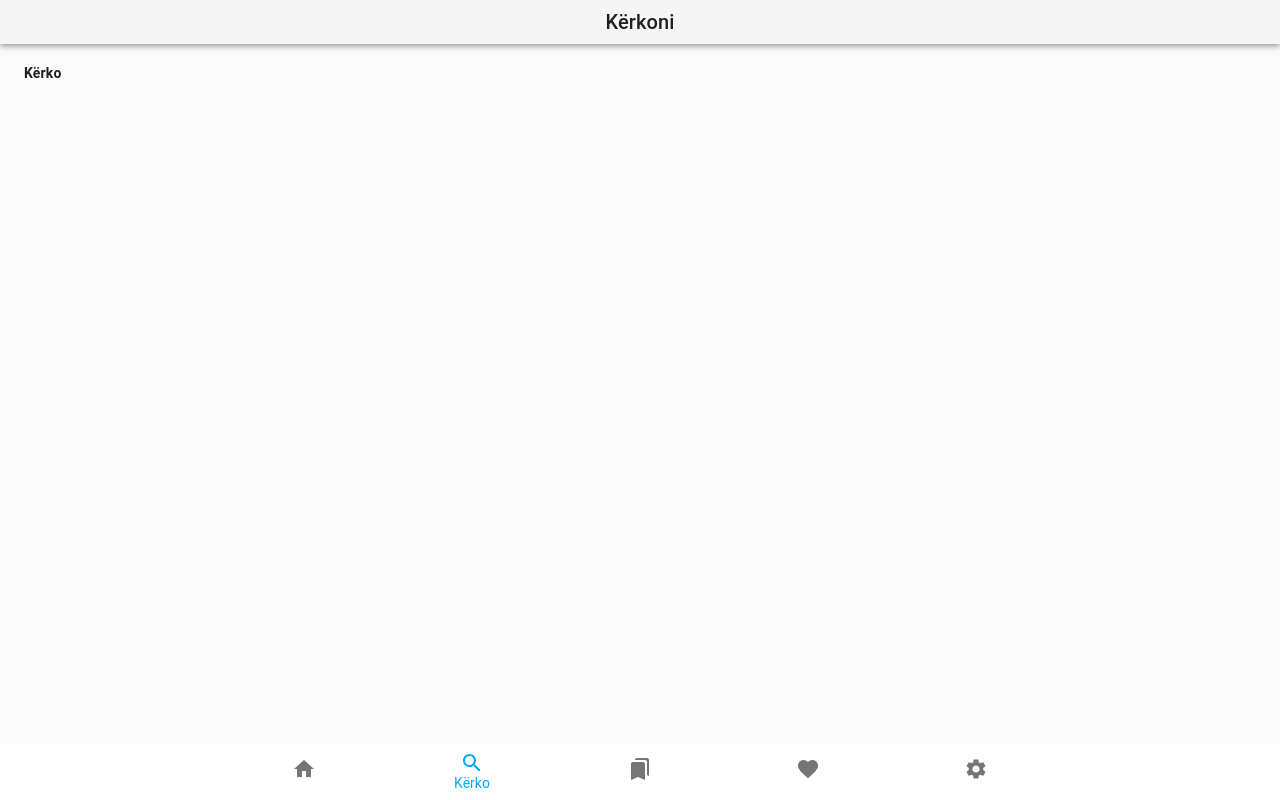
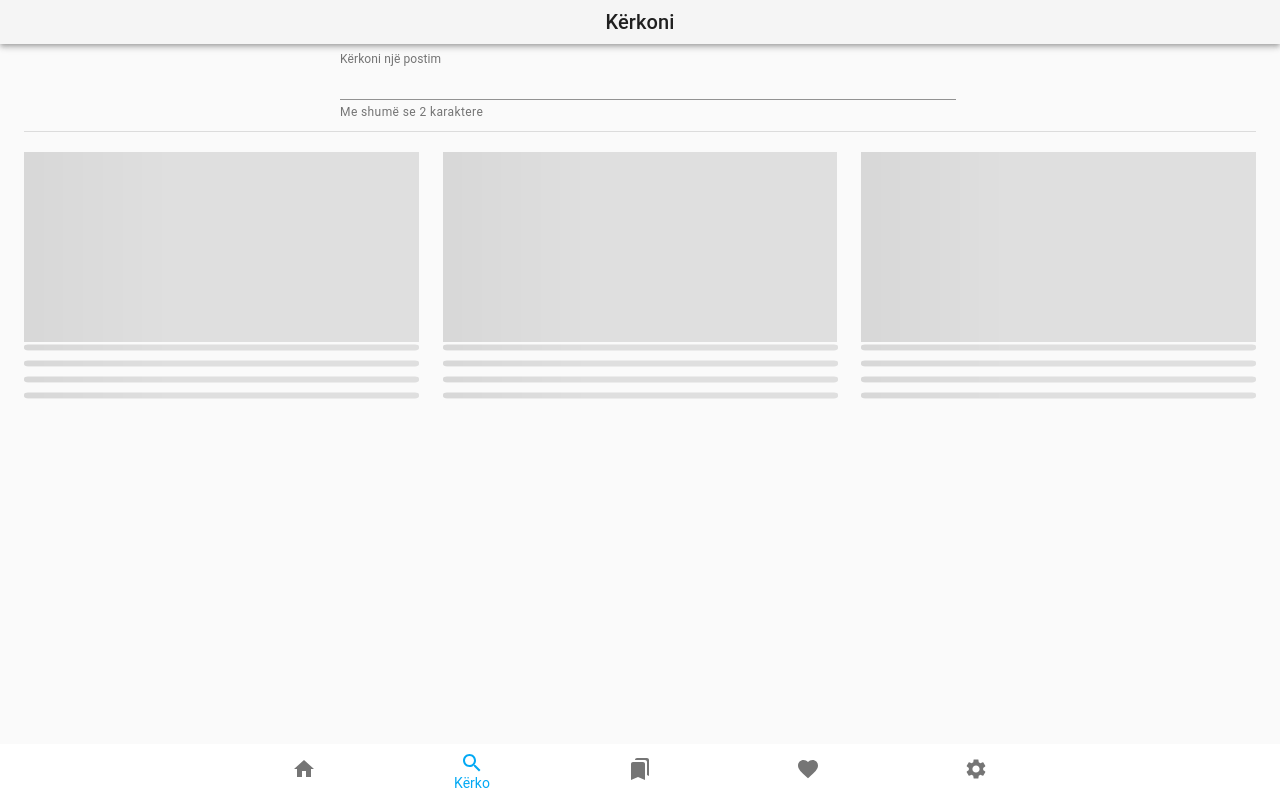
Before and after one commit to edisonneza/react-blog, a React (Create React App) app: page /search in a window 1280 px wide. Built offline with nearby package versions, Linux system fonts and the light colour scheme.

Commit message:
General fixes & working in search page

```diff
--- a/src/components/skeletons-component.js
+++ b/src/components/skeletons-component.js
@@ -1,4 +1,5 @@
 import React from "react";
+import PropTypes from "prop-types";
 import { makeStyles } from "@material-ui/core/styles";
 import Skeleton from "@material-ui/lab/Skeleton";
 import Grid from "@material-ui/core/Grid";
@@ -10,15 +11,19 @@ const useStyles = makeStyles({
   },
 });
 
-export default function Skeletons() {
+export default function Skeletons({showFeaturedSkeleton}) {
   const classes = useStyles();
 
 
   return (
     <>
+    {showFeaturedSkeleton &&
+    <>
       <Skeleton animation="wave" variant="rect" className={classes.media} />
       <Skeleton animation="wave" height={10} style={{ marginBottom: 6 }} />
       <Skeleton animation="wave" height={10} style={{ marginBottom: 6 }} />
+      </>
+    }
       <br /> <br />
       <Grid container spacing={3}>
         {Array.from(new Array(3)).map((item, index) => (
@@ -54,3 +59,7 @@ export default function Skeletons() {
     </>
   );
 }
+
+Skeletons.protoTypes = {
+  showFeaturedSkeleton: PropTypes.boolean
+}
--- a/src/context/GlobalState.js
+++ b/src/context/GlobalState.js
@@ -26,6 +26,10 @@ export default function GlobalState({ children }) {
     tags: null,
     post: null,
     tabSelected: { index: 0, value: "" },
+    searchPosts: {
+      searchValue: '',
+      posts: null
+    },
   });
 
   const palletType = globalState.darkTheme ? "dark" : "light";
@@ -42,6 +46,7 @@ export default function GlobalState({ children }) {
 
   let handlePost = (post) => setGlobalState({ ...globalState, post });
   let handlePosts = (posts) => setGlobalState({ ...globalState, posts });
+  let handleSearchPosts = (searchPosts) => setGlobalState({ ...globalState, searchPosts });
   let handleCategories = (categories) =>
     setGlobalState({ ...globalState, categories });
   let handleTags = (tags) => setGlobalState({ ...globalState, tags });
@@ -77,6 +82,8 @@ export default function GlobalState({ children }) {
         handleTags,
         tabSelected: globalState.tabSelected,
         handleTabSelected,
+        searchPosts: globalState.searchPosts,
+        handleSearchPosts
       }}
     >
       <ThemeProvider theme={theme}>
--- a/src/pages/home-page.js
+++ b/src/pages/home-page.js
@@ -5,7 +5,7 @@ import FeaturedPost from "../components/featured-post-component";
 import Posts from "../components/home/posts-component";
 import SiteService from "../services/siteService";
 import FullScreenPostDialog from "../components/post/dialog-fullscreen-component";
-import { CircularProgress, IconButton, useTheme } from "@material-ui/core";
+import { CircularProgress, IconButton } from "@material-ui/core";
 import Skeletons from "../components/skeletons-component";
 import GlobalContext from "../context/global-context";
 import { usePrevious } from "../customHooks/custom-hooks";
@@ -40,9 +40,9 @@ export default function HomePage() {
 
   const tabSelectedPrev = usePrevious(tabSelected);
   useEffect(() => {
-    if (!categories)
-      service.getCategories().then((data) => handleCategories(data));
-    if (!tags) service.getTags().then((data) => handleTags(data));
+    // if (!categories)
+    //   service.getCategories().then((data) => handleCategories(data));
+    // if (!tags) service.getTags().then((data) => handleTags(data));
     if (!posts || (tabSelectedPrev && tabSelectedPrev != tabSelected)) {
       setIsLoading(true);
       let searchVal = tabSelected.index > 0 ? tabSelected.value : "";
@@ -102,7 +102,7 @@ export default function HomePage() {
                   </IconButton>
               }
             />
-            <Skeletons />
+            <Skeletons showFeaturedSkeleton />
           </>
         )}
         {/* <FullScreenPostDialog /> */}
--- a/src/pages/search-page.js
+++ b/src/pages/search-page.js
@@ -1,16 +1,88 @@
-import React from "react";
+import React, { useEffect, useContext, useState } from "react";
 import { makeStyles } from "@material-ui/core/styles";
+import { TextField, Grid, Divider } from "@material-ui/core";
+import Skeletons from "../components/skeletons-component";
+import Posts from "../components/home/posts-component";
+import SiteService from "../services/siteService";
+import GlobalContext from "../context/global-context";
+import SnackbarNoInternet from "../components/snackbar-no-internet-component";
 
 const useStyles = makeStyles({
   root: {},
+  gridContainer: {
+    display: "flex",
+    alignItems: "center",
+  },
 });
+
+const service = new SiteService();
 
 export default function SearchPage() {
   const classes = useStyles();
+  const { searchPosts, handleSearchPosts } = useContext(GlobalContext);
+
+  const [isLoading, setIsLoading] = useState(false);
+  const [errors, setErrors] = useState("");
+  const [searchVal, setSearchVal] = useState(searchPosts.searchValue);
+
+  useEffect(() => {
+    const delaySearch = setTimeout(() => { //wait 1 sec until user stop typing
+      debugger;
+      if (searchVal.length > 2) {
+        setIsLoading(true);
+        service
+          .getPosts(searchVal, 15)
+          .then((data) => {
+            handleSearchPosts({searchValue: searchVal, posts: data });
+            setIsLoading(false);
+          })
+          .catch((error) => {
+            setErrors(error.errorMessage);
+          });
+      }
+
+    }, 1000)
+
+    return () => clearTimeout(delaySearch);
+  }, [searchVal]);
+
+  const handleChange = (ev) => {
+    setSearchVal(ev.target.value);
+  }
 
   return (
     <div className={classes.root}>
-      <h4>Kërko</h4>
+      {/* <h4>Kërko</h4> */}
+      <Grid container className={classes.gridContainer}>
+        <Grid item xs={false} md={3}></Grid>
+        <Grid item xs={12} md={6}>
+          <TextField
+            id="standard-full-width"
+            label="Kërkoni një postim"
+            style={{ margin: 8 }}
+            value={searchVal}
+            // placeholder="Shkruani një fjalë ose një grup fjalësh"
+            helperText="Me shumë se 2 karaktere"
+            fullWidth
+            margin="normal"
+            InputLabelProps={{
+              shrink: true,
+            }}
+            onChange={handleChange}
+          />
+        </Grid>
+      </Grid>
+        <Divider />
+<br/>
+      <Grid container>
+        {!isLoading && searchPosts.posts ? (
+          <>
+            <Posts posts={searchPosts.posts} />
+          </>
+        ) : (
+          <Skeletons />
+        )}
+      </Grid>
     </div>
   );
 }
--- a/src/services/siteService.js
+++ b/src/services/siteService.js
@@ -6,7 +6,7 @@ export default class SiteService {
     if (!baseUrl) this.baseUrl = "https://shop.shpresa.al/wp-json/wp/v2";
   }
 
-  getPosts(searchQuery) {
+  getPosts(searchQuery, perPage=10) {
     if (!navigator.onLine) {
       return new Promise((resolve, reject) => {
         if (GetValue("posts")) resolve(GetValue("posts"));
@@ -18,7 +18,7 @@ export default class SiteService {
       });
     } else {
       return fetch(
-        `${this.baseUrl}/posts?_embed=wp:featuredmedia&per_page=10&search=${searchQuery}`
+        `${this.baseUrl}/posts?_embed=wp:featuredmedia&per_page=${perPage}&search=${searchQuery}`
       )
         .then((resp) => resp.json())
         .then((data) => {
```
